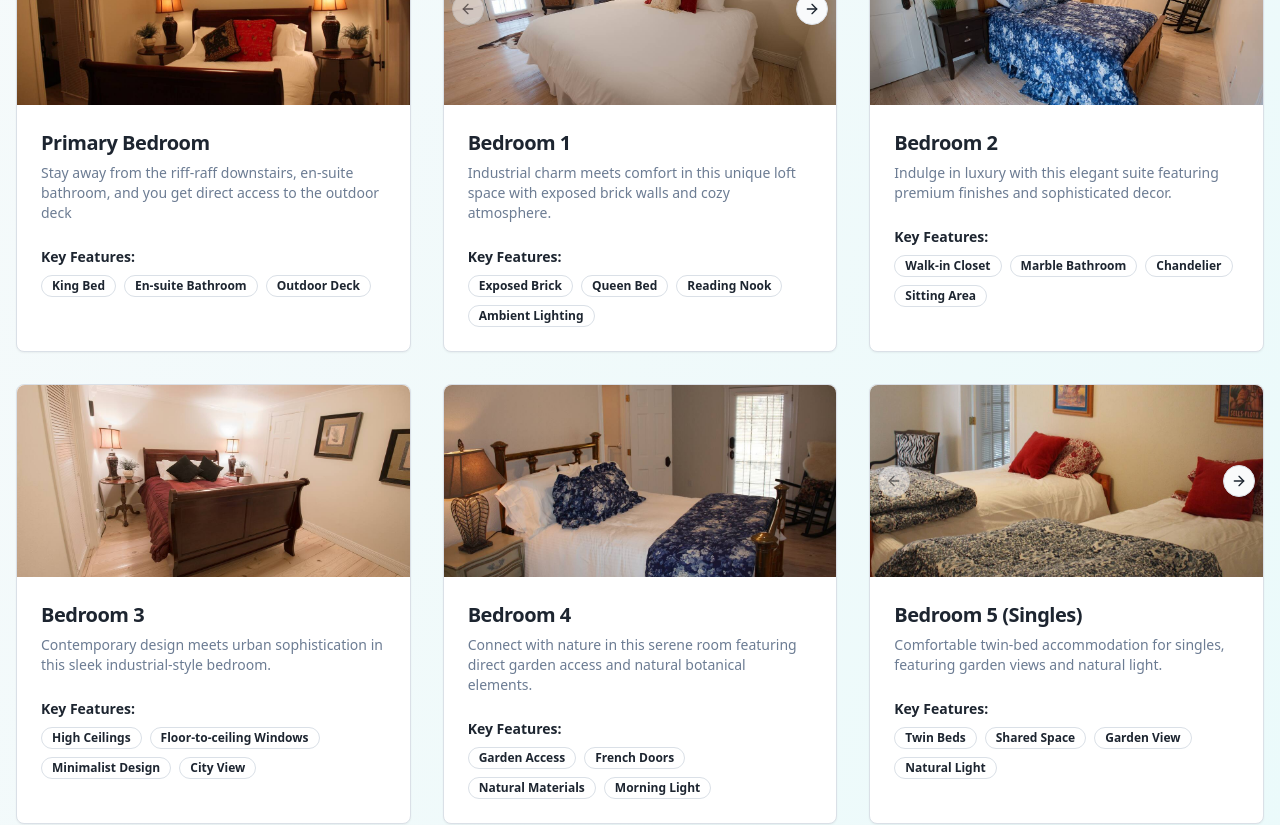
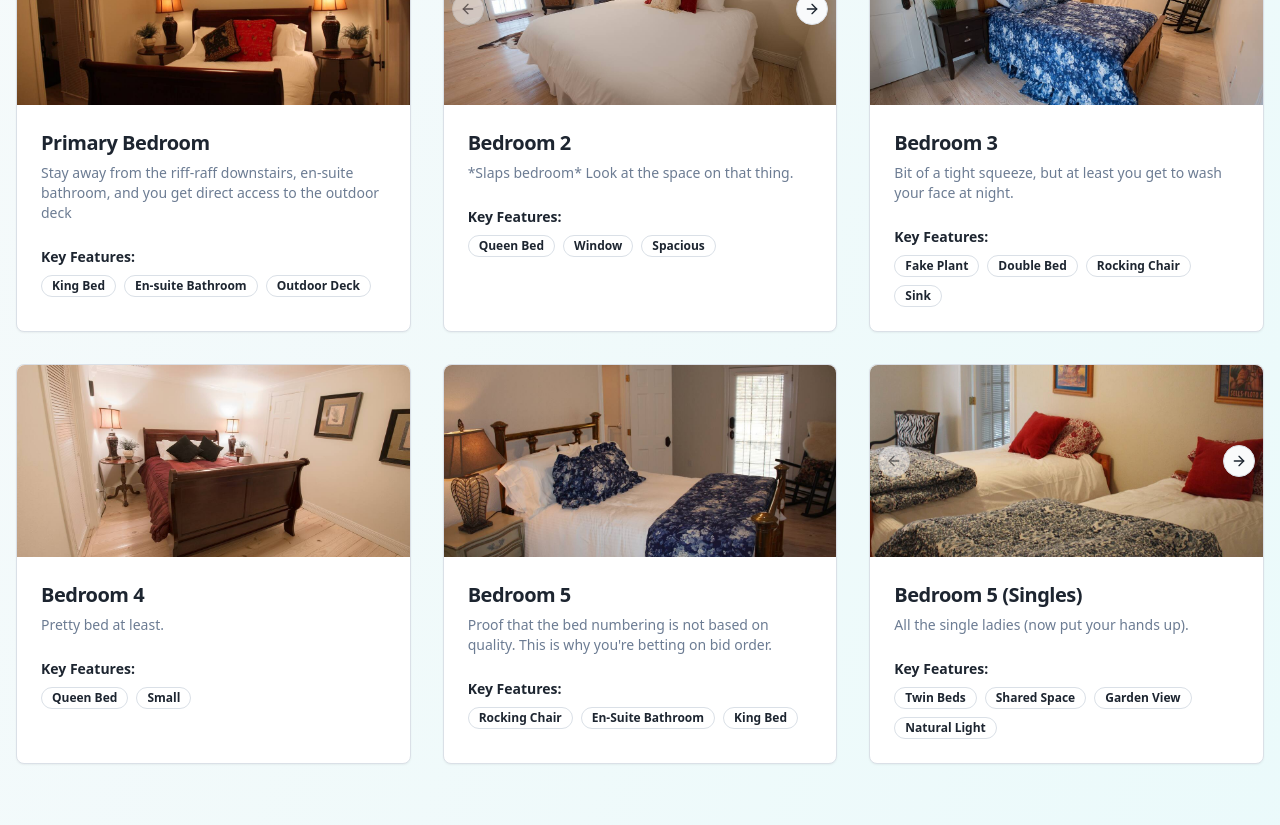
Before and after one commit to Lexiconerd/fair-room-bids, a React (Vite) app: page / in a window 1280 px wide. Shown: the part 1780-2605 px from the top of the page. Built offline with nearby package versions, Linux system fonts and the light colour scheme.

Commit message:
Update Index.tsx

```diff
--- a/src/pages/Index.tsx
+++ b/src/pages/Index.tsx
@@ -28,38 +28,38 @@ const Index = () => {
     },
     {
       letter: "1",
-      name: "Bedroom 1",
+      name: "Bedroom 2",
       image: [roomBImage, roomB2Image],
-      features: ["Exposed Brick", "Queen Bed", "Reading Nook", "Ambient Lighting"],
-      description: "Industrial charm meets comfort in this unique loft space with exposed brick walls and cozy atmosphere."
+      features: ["Queen Bed", "Window", "Spacious"],
+      description: "*Slaps bedroom* Look at the space on that thing."
     },
     {
       letter: "2",
-      name: "Bedroom 2",
+      name: "Bedroom 3",
       image: roomCImage,
-      features: ["Walk-in Closet", "Marble Bathroom", "Chandelier", "Sitting Area"],
-      description: "Indulge in luxury with this elegant suite featuring premium finishes and sophisticated decor."
+      features: ["Fake Plant", "Double Bed", "Rocking Chair", "Sink"],
+      description: "Bit of a tight squeeze, but at least you get to wash your face at night."
     },
     {
       letter: "3",
-      name: "Bedroom 3",
+      name: "Bedroom 4",
       image: roomDImage,
-      features: ["High Ceilings", "Floor-to-ceiling Windows", "Minimalist Design", "City View"],
-      description: "Contemporary design meets urban sophistication in this sleek industrial-style bedroom."
+      features: ["Queen Bed", "Small"],
+      description: "Pretty bed at least."
     },
     {
       letter: "4",
-      name: "Bedroom 4",
+      name: "Bedroom 5",
       image: roomEImage,
-      features: ["Garden Access", "French Doors", "Natural Materials", "Morning Light"],
-      description: "Connect with nature in this serene room featuring direct garden access and natural botanical elements."
+      features: ["Rocking Chair", "En-Suite Bathroom", "King Bed"],
+      description: "Proof that the bed numbering is not based on quality. This is why you're betting on bid order."
     },
     {
-      letter: "5",
+      letter: "6",
       name: "Bedroom 5 (Singles)",
       image: [roomA2Image,roomA3Image],
       features: ["Twin Beds", "Shared Space", "Garden View", "Natural Light"],
-      description: "Comfortable twin-bed accommodation for singles, featuring garden views and natural light."
+      description: "All the single ladies (now put your hands up)."
     }
   ];
 
@@ -172,7 +172,7 @@ const Index = () => {
               className="text-primary hover:text-primary/80 underline"
             >
               Primary bedroom
-            </a> (best by far), bedrooms 1-4 (couple rooms), and bedroom 5 (twins for singles).
+            </a> (best by far), bedrooms 2-5 (couple rooms), and bedroom 6 (twins for singles).
             The downstairs bedrooms are all connected, and two are windowless.
             Browse and plan your pick order strategy.
           </p>
@@ -189,9 +189,9 @@ const Index = () => {
       <section className="container mx-auto px-4 py-16">
         <Card className="max-w-2xl mx-auto text-center bg-gradient-to-r from-primary/5 to-primary-glow/5 border-primary/20">
           <CardContent className="p-12">
-            <h3 className="text-3xl font-bold mb-4 text-foreground">Ready to Begin?</h3>
+            <h3 className="text-3xl font-bold mb-4 text-foreground">You've Reached the End</h3>
             <p className="text-lg text-muted-foreground mb-8">
-              Learn about our fair pick order algorithm or jump straight to submitting your pick preferences.
+              Learn more about this capitalism bit or just slap some money down.
             </p>
             <div className="flex flex-col sm:flex-row gap-4 justify-center">
               <Link to="/algorithm">
```
